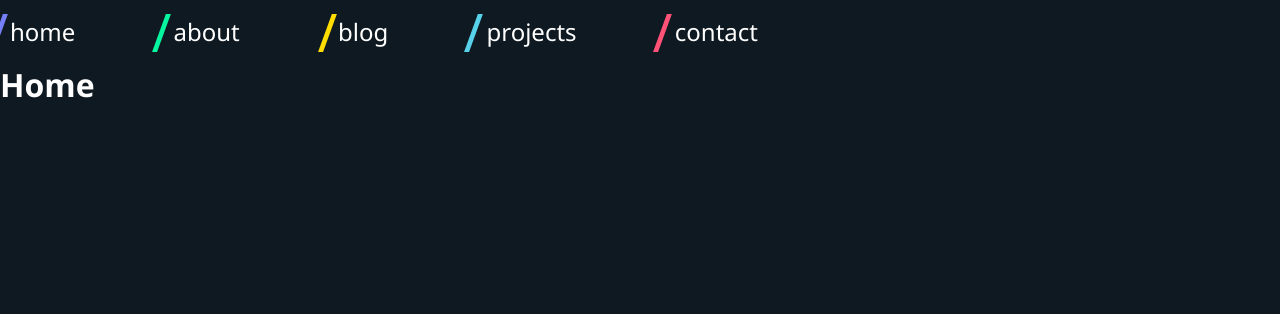
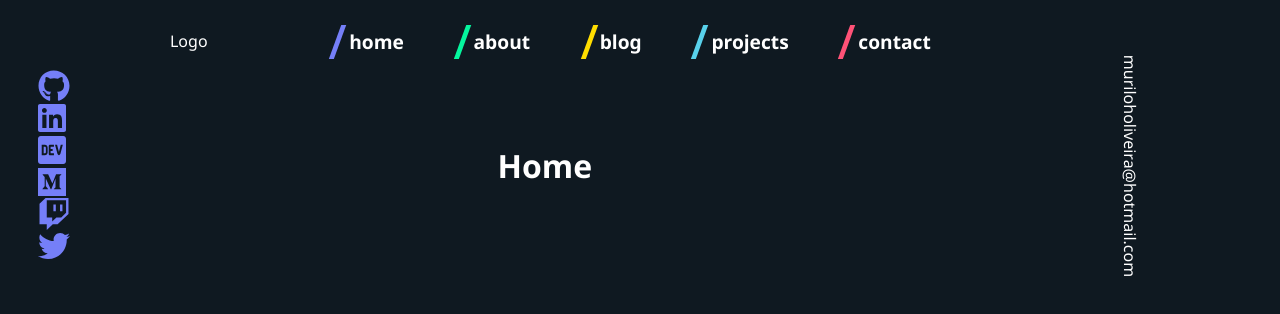
Before and after one commit to akadot/dotdev-webpage, a Next.js app: page / in a window 1280 px wide. Shown: the top 314 px of the page. Built offline with nearby package versions, Linux system fonts and the light colour scheme.

Commit message:
:lipstick: Working on Social Component

```diff
--- /dev/null
+++ b/components/Email/index.js
@@ -0,0 +1,21 @@
+import styled from 'styled-components';
+
+const EmailContainer = styled.div`
+	transform: rotateZ(90deg);
+
+	&::before{
+
+	}
+
+	&::after{
+
+	}
+`;
+
+export default function IconBar() {
+	return (
+		<EmailContainer>
+			<p>muriloholiveira@hotmail.com</p>
+		</EmailContainer>
+	);
+}
--- /dev/null
+++ b/components/Layout/index.js
@@ -0,0 +1,23 @@
+import styled from "styled-components";
+
+const PageContainer = styled.div`
+	padding: 1% 3%;
+	height: 100%;
+`;
+
+const HeaderContainer = styled.header`
+	display: grid;
+	grid-template-columns: 1fr 2fr 1fr;
+	align-items:center;
+	justify-items:center;
+`;
+
+const ContentContainer = styled.div`
+	display: flex;
+	flex-direction: row;
+	align-items: center;
+	justify-content: space-between;
+	height: 100%;
+`;
+
+export { PageContainer, HeaderContainer, ContentContainer }
--- a/components/Menu/index.js
+++ b/components/Menu/index.js
@@ -2,7 +2,7 @@ import styled from "styled-components";
 import Link from 'next/link'
 
 const MenuContainer = styled.nav`
-width: 60%;
+width: 100%;
 display: flex;
 flex-direction: row;
 align-items: center;
@@ -12,8 +12,8 @@ justify-content: space-between;
 const MenuItem = styled.a`
 	padding: 15px 10px;
 	position: relative;
-	font-size: 1.5rem;
-	font-weight: 500;
+	font-size: 1.2rem;
+	font-weight: 600;
 	z-index: 1;
 	transition: all 0.2s ease-in-out;
 	cursor: pointer;
--- a/components/Social/index.js
+++ b/components/Social/index.js
@@ -1,6 +1,17 @@
 import styled from 'styled-components';
+import { library } from '@fortawesome/fontawesome-svg-core'
+import { FontAwesomeIcon } from '@fortawesome/react-fontawesome'
+import { fab } from '@fortawesome/free-brands-svg-icons'
+
+library.add(fab)
 
 const SocialContainer = styled.div`
+	height:100%;
+	display: flex;
+	flex-direction: column;
+	align-itens: center;
+	justify-content: space-between;
+
 
 	&::before{
 
@@ -9,5 +20,17 @@ const SocialContainer = styled.div`
 	&::after{
 
 	}
+`;
 
-`;
+export default function IconBar() {
+	return (
+		<SocialContainer>
+			<FontAwesomeIcon icon={['fab', 'github']} size="2x" color="#757FF8" />
+			<FontAwesomeIcon icon={['fab', 'linkedin']} size="2x" color="#757FF8" />
+			<FontAwesomeIcon icon={['fab', 'dev']} size="2x" color="#757FF8" />
+			<FontAwesomeIcon icon={['fab', 'medium']} size="2x" color="#757FF8" />
+			<FontAwesomeIcon icon={['fab', 'twitch']} size="2x" color="#757FF8" />
+			<FontAwesomeIcon icon={['fab', 'twitter']} size="2x" color="#757FF8" />
+		</SocialContainer>
+	);
+}
--- a/package.json
+++ b/package.json
@@ -6,6 +6,10 @@
     "start": "next start"
   },
   "dependencies": {
+    "@fortawesome/fontawesome-svg-core": "^1.2.36",
+    "@fortawesome/free-brands-svg-icons": "^5.15.4",
+    "@fortawesome/free-solid-svg-icons": "^5.15.4",
+    "@fortawesome/react-fontawesome": "^0.1.16",
     "next": "latest",
     "react": "^17.0.2",
     "react-dom": "^17.0.2",
--- a/pages/_app.js
+++ b/pages/_app.js
@@ -1,12 +1,26 @@
 import GlobalStyle from '../components/GlobalStyle'
 import Menu from '../components/Menu'
+import { PageContainer, HeaderContainer, ContentContainer } from "../components/Layout"
+import Social from '../components/Social'
+import Email from '../components/Email'
 
 export default function App({ Component, pageProps }) {
   return (
-    <>
+    <PageContainer>
+
       <GlobalStyle />
-      <Menu />
-      <Component {...pageProps} />
-    </>
+
+      <HeaderContainer>
+        <p>Logo</p>
+        <Menu />
+      </HeaderContainer>
+
+      <ContentContainer>
+        <Social />
+        <Component {...pageProps} />
+        <Email />
+      </ContentContainer>
+
+    </PageContainer>
   )
 }
--- a/pages/index.js
+++ b/pages/index.js
@@ -8,7 +8,6 @@ export default function Home() {
         <meta name="viewport" content="initial-scale=1.0, width=device-width" />
       </Head>
       <h1>Home</h1>
-
     </>
   );
 }
```
Also changed, not shown: 1 other file (tests, documents, lock files or other folders).
